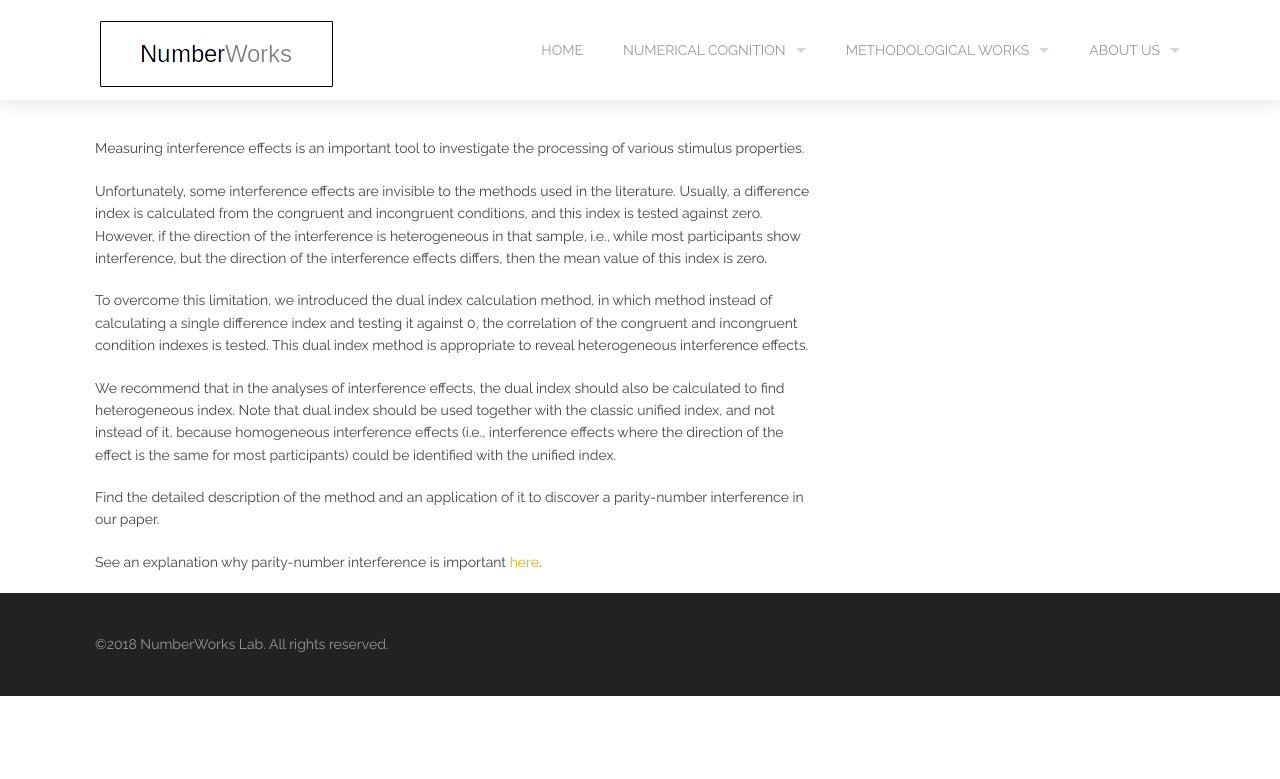
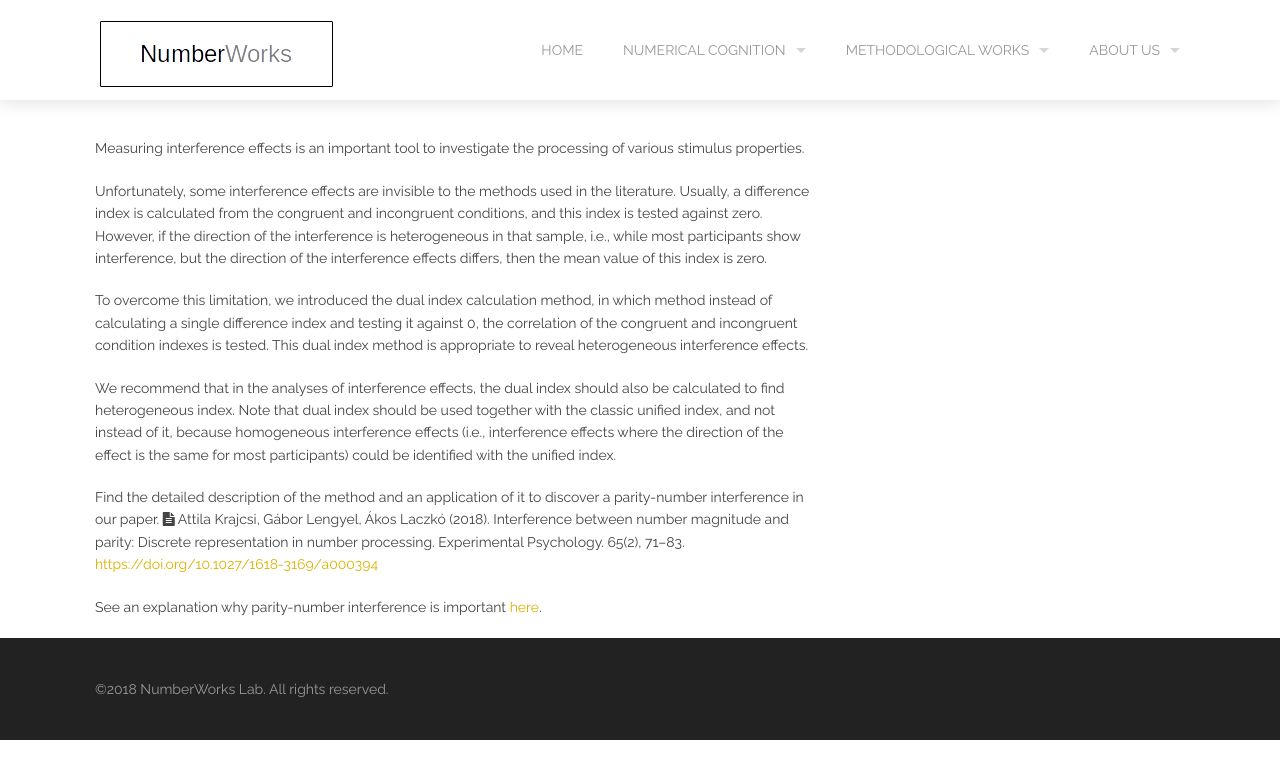
Before and after one commit to theNumberWorks/numberworks_website, a Jekyll site: the page built from heterogeneous_interference.md, in a window 1280 px wide. Shown: the top 779 px of the page. Built offline with Jekyll 4.4.1, drawn with Linux system fonts in a browser that asks for light colours; our own code applies the rules of GitHub Pages for plain Markdown files.

Commit message:
PNARC refinements

```diff
--- a/heterogeneous_interference.md
+++ b/heterogeneous_interference.md
@@ -7,5 +7,6 @@ To overcome this limitation, we introduced the dual index calculation method, in
 We recommend that in the analyses of interference effects, the dual index should also be calculated to find heterogeneous index. Note that dual index should be used together with the classic unified index, and not instead of it, because homogeneous interference effects (i.e., interference effects where the direction of the effect is the same for most participants) could be identified with the unified index.
 
 Find the detailed description of the method and an application of it to discover a parity-number interference in our paper.
+<i class='fa fa-file-text'></i> Attila Krajcsi, Gábor Lengyel, Ákos Laczkó (2018). Interference between number magnitude and parity: Discrete representation in number processing. Experimental Psychology. 65(2), 71–83. [https://doi.org/10.1027/1618-3169/a000394](https://doi.org/10.1027/1618-3169/a000394)
 
-See an explanation why parity-number interference is important [here](discrete_semantic_system.html#5-Numbers-interfere-with-discrete-properties).
+See an explanation why parity-number interference is important [here](discrete_semantic_system.html#5-numbers-interfere-with-discrete-properties).
```
Also changed, not shown: discrete_semantic_system.md (+1 -0 lines).
